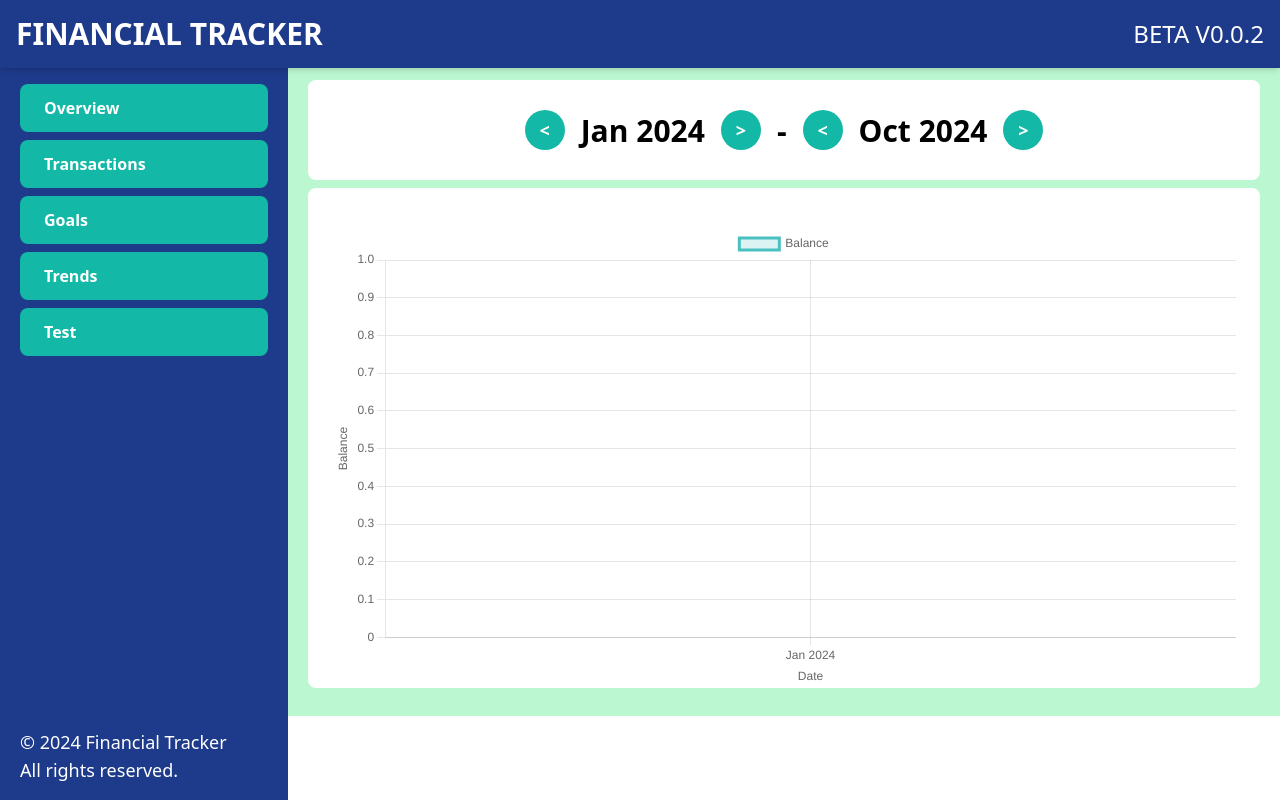
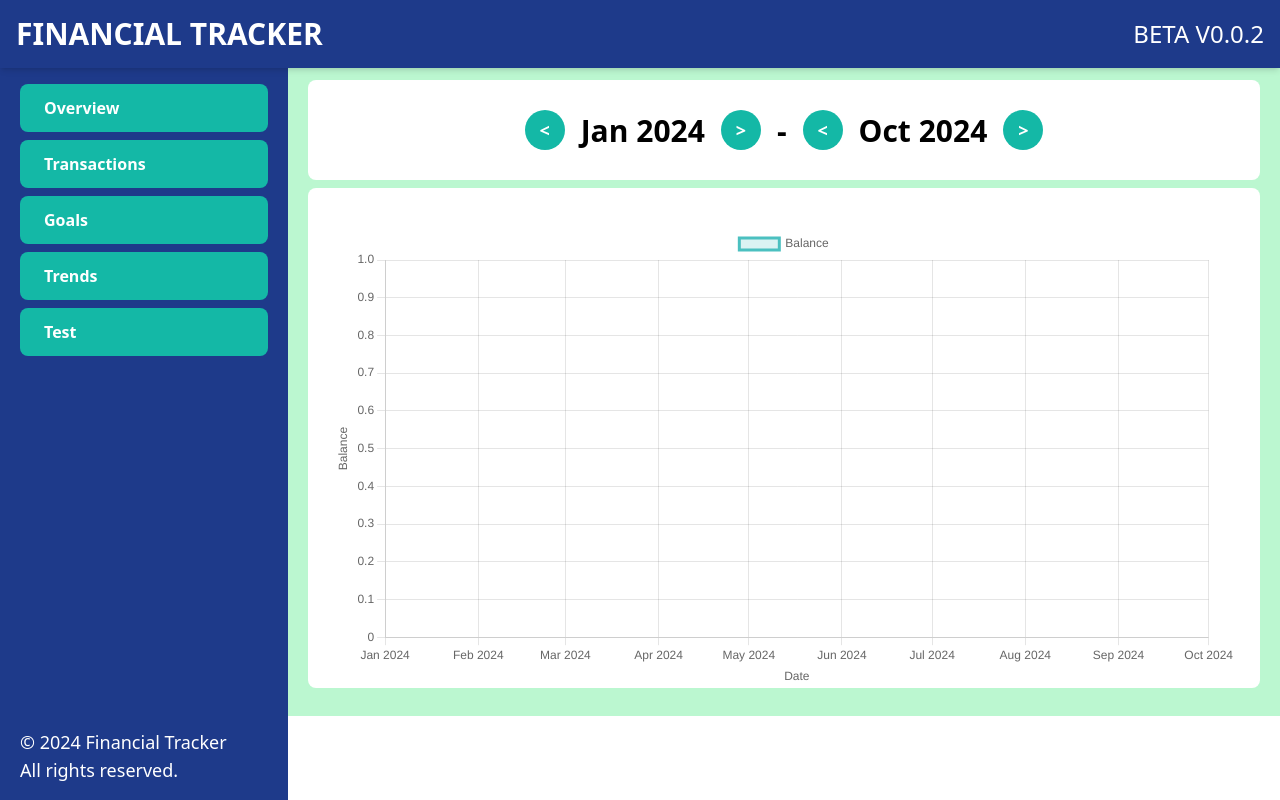
Before and after one commit to Tajohnson245/Financial_tracker, a React (Vite) app in the folder DBMSProject/frontend/: page /trends in a window 1280 px wide. Built offline with nearby package versions, Linux system fonts and the light colour scheme; no server answers.

Commit message:
Add adjustment to end of chart

```diff
--- a/DBMSProject/frontend/src/components/Trends.jsx
+++ b/DBMSProject/frontend/src/components/Trends.jsx
@@ -25,7 +25,7 @@ const Trends = () => {
                     unit: 'month',
                 },
                 min: '2024-01-01',
-                max: null
+                max: '2024-10-01'
             },
             y: {
                 title: {
@@ -61,7 +61,7 @@ const Trends = () => {
                 startDate.getMonth() + direction
             );
             setStartDate(newStartDate);
-            // set new chart date
+            // set new chart start date
             setChartOptions((prevOptions) => ({
                 ...prevOptions,
                 scales: {
@@ -79,6 +79,18 @@ const Trends = () => {
                 endDate.getMonth() + direction
             );
             setEndDate(newEndDate);
+            // set new chart end date
+            setChartOptions((prevOptions) => ({
+                ...prevOptions,
+                scales: {
+                    ...prevOptions.scales,
+                    x: {
+                        ...prevOptions.scales.x,
+                        max: `${newEndDate.getFullYear()}-${String(newEndDate.getMonth() + 1).padStart(2, '0')}-01`,
+                    },
+                },
+            }));
+
         }
     };
 
```
